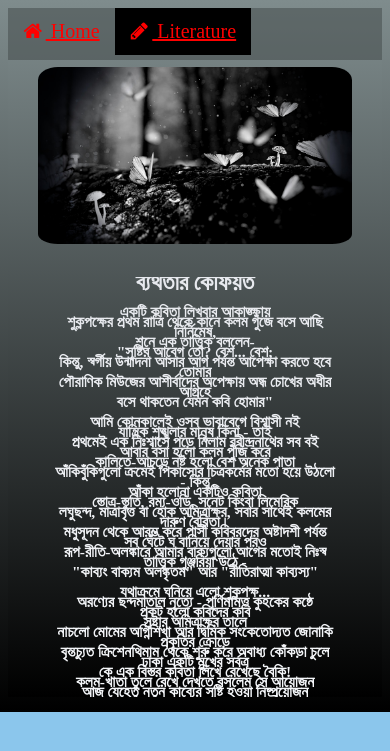
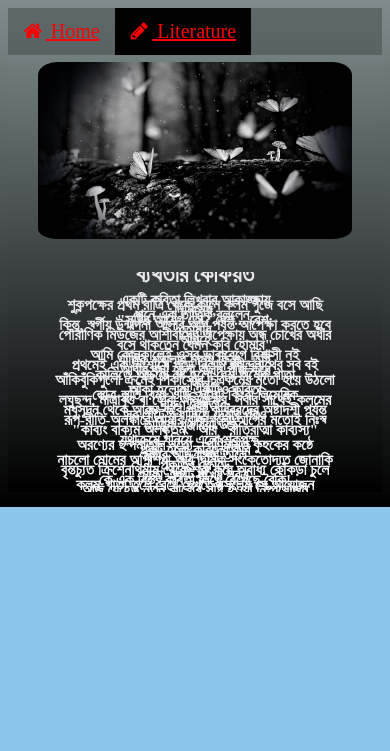
Before and after one commit to comradeanonymousexe/mahdimohammad, a PHP site: page /extensions/berthota.html in a window 390 px wide. Shown: the top 751 px of the page. Run offline with PHP 8.4, Linux system fonts and the light colour scheme.

Commit message:
Update arn-style2.css

```diff
--- a/extensions/arn-style2.css
+++ b/extensions/arn-style2.css
@@ -78,11 +78,14 @@ img{
     padding-right: 5%;
     padding-left: 5%;
     font-size: 4vw;
-    line-height: 10px;
+    line-height: 5px;
 
    }
+    br{
+    line-height : 20px;
+}
     .navbar {
-     padding-bottom: 5px;
+     padding-bottom: 0px;
     }
     .navbar a{
      padding-right:15px;
```
